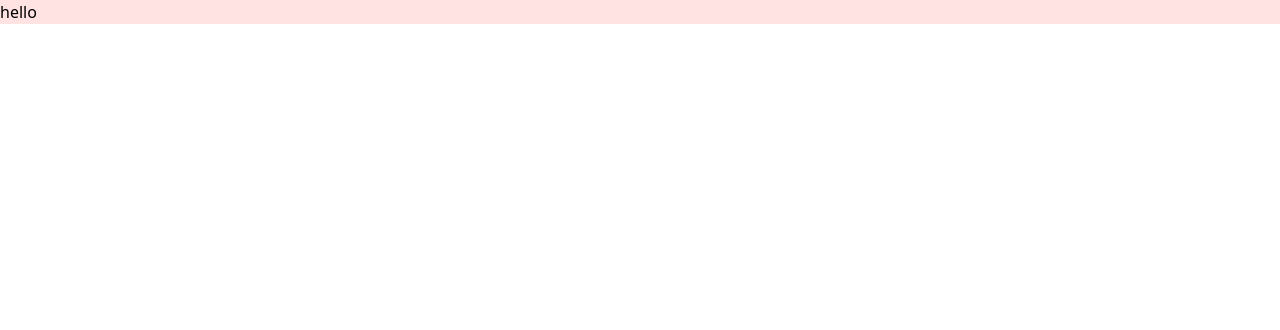
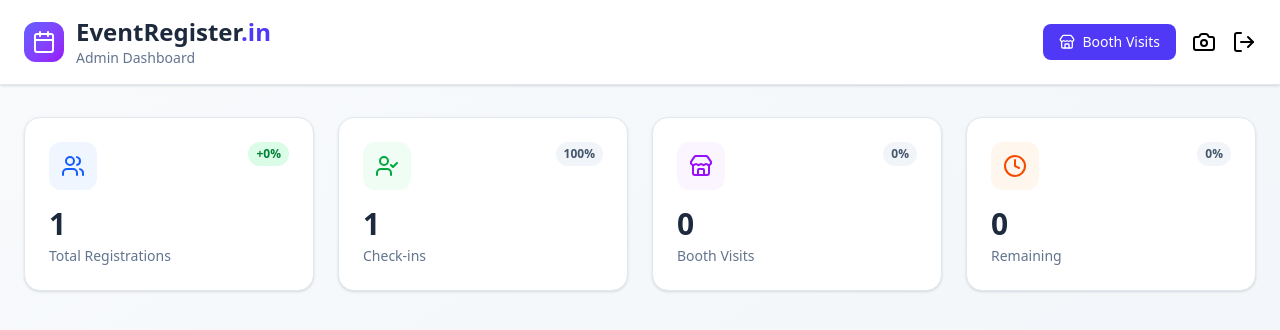
Before and after one commit to Omkar1829/Snapgrab_registration_event, a React (Vite) app: page / in a window 1280 px wide. Shown: the top 330 px of the page. Built offline with nearby package versions, Linux system fonts and the light colour scheme.

Commit message:
Add routing and new components for user dashboard and camera

```diff
--- a/package.json
+++ b/package.json
@@ -11,8 +11,10 @@
   },
   "dependencies": {
     "@tailwindcss/vite": "^4.1.17",
+    "lucide-react": "^0.556.0",
     "react": "^19.2.0",
     "react-dom": "^19.2.0",
+    "react-router-dom": "^7.10.1",
     "tailwindcss": "^4.1.17"
   },
   "devDependencies": {
--- a/src/App.jsx
+++ b/src/App.jsx
@@ -1,10 +1,18 @@
 import React from 'react'
+import Userdashboard from './components/Userdashboard'
+import { BrowserRouter, Routes, Route } from 'react-router-dom'
+import Camera from './components/camera'
 
 const App = () => {
   return (
-    <div className='bg-red-100'>
-      hello
-    </div>
+    <>
+      <BrowserRouter>
+        <Routes>
+          <Route path="/" element={<Userdashboard />} />
+          <Route path='cam' element={<Camera/>} />
+        </Routes>
+      </BrowserRouter>
+    </>
   )
 }
 
--- /dev/null
+++ b/src/components/Camera.jsx
@@ -0,0 +1,11 @@
+import React from 'react'
+
+const Camera = () => {
+    return (
+        <div className=''>
+
+        </div>
+    )
+}
+
+export default Camera
--- /dev/null
+++ b/src/components/Userdashboard.jsx
@@ -0,0 +1,111 @@
+import React, { useState } from 'react';
+import { Users, UserCheck, Store, Clock, TrendingUp, MapPin, Calendar, Download, Camera, LogOut } from 'lucide-react';
+import { useNavigate } from 'react-router-dom';
+
+const EventDashboard = () => {
+
+    const navigate = useNavigate();
+
+    const [timeRange, setTimeRange] = useState('today');
+
+    const stats = [
+        {
+            label: 'Total Registrations',
+            value: 1,
+            change: '+0%',
+            icon: Users,
+            iconColor: 'text-blue-600',
+            bgColor: 'bg-blue-50'
+        },
+        {
+            label: 'Check-ins',
+            value: 1,
+            change: '100%',
+            icon: UserCheck,
+            iconColor: 'text-green-600',
+            bgColor: 'bg-green-50'
+        },
+        {
+            label: 'Booth Visits',
+            value: 0,
+            change: '0%',
+            icon: Store,
+            iconColor: 'text-purple-600',
+            bgColor: 'bg-purple-50'
+        },
+        {
+            label: 'Remaining',
+            value: 0,
+            change: '0%',
+            icon: Clock,
+            iconColor: 'text-orange-600',
+            bgColor: 'bg-orange-50'
+        }
+    ];
+
+    const cityData = [
+        { city: 'Mumbai', count: 0, percentage: 0 },
+        { city: 'Delhi', count: 0, percentage: 0 },
+        { city: 'Bangalore', count: 1, percentage: 100 },
+        { city: 'Pune', count: 0, percentage: 0 },
+    ];
+
+    return (
+        <div className="min-h-screen bg-gradient-to-br from-slate-50 to-slate-100">
+            {/* Header */}
+            <header className="bg-white border-b border-slate-200 shadow-sm">
+                <div className="w-full mx-auto px-6 py-4 flex justify-between">
+                    <div className="flex items-center gap-3">
+                        <div className="w-10 h-10 bg-gradient-to-br from-indigo-500 to-purple-600 rounded-xl flex items-center justify-center">
+                            <Calendar className="w-6 h-6 text-white" />
+                        </div>
+                        <div>
+                            <h1 className="text-2xl font-bold text-slate-800">
+                                EventRegister<span className="text-indigo-600">.in</span>
+                            </h1>
+                            <p className="text-sm text-slate-500">Admin Dashboard</p>
+                        </div>
+                    </div>
+
+
+                    <div className='flex items-center gap-4'>
+                        <button className="px-4 py-2 bg-indigo-600 text-white rounded-lg text-sm font-medium border-none cursor-pointer flex items-center gap-2 hover:bg-indigo-700 transition-colors">
+                            <Store className="w-4 h-4" />
+                            Booth Visits
+                        </button>
+                        <button className='cursor-pointer' onClick={() => navigate('cam')}>
+                            <Camera />
+                        </button>
+                        <button className='cursor-pointer'>
+                            <LogOut />
+                        </button>
+                    </div>
+                </div>
+            </header>
+
+            <div className="max-w-7xl mx-auto px-6 py-8">
+                {/* Stats Grid */}
+                <div className="grid grid-cols-1 sm:grid-cols-2 lg:grid-cols-4 gap-6 mb-8">
+                    {stats.map((stat, idx) => (
+                        <div key={idx} className="bg-white rounded-2xl p-6 shadow-sm border border-slate-200 hover:shadow-md transition-shadow">
+                            <div className="flex items-start justify-between mb-4">
+                                <div className={`${stat.bgColor} p-3 rounded-xl`}>
+                                    <stat.icon className={`w-6 h-6 ${stat.iconColor}`} />
+                                </div>
+                                <span className={`text-xs font-semibold px-2 py-1 rounded-full ${stat.change.startsWith('+') ? 'bg-green-100 text-green-700' : 'bg-slate-100 text-slate-600'
+                                    }`}>
+                                    {stat.change}
+                                </span>
+                            </div>
+                            <h3 className="text-3xl font-bold text-slate-800 mb-1">{stat.value}</h3>
+                            <p className="text-sm text-slate-500 font-medium">{stat.label}</p>
+                        </div>
+                    ))}
+                </div>
+
+            </div>
+        </div>
+    );
+};
+
+export default EventDashboard;
```
Also changed, not shown: 1 other file (tests, documents, lock files or other folders).
